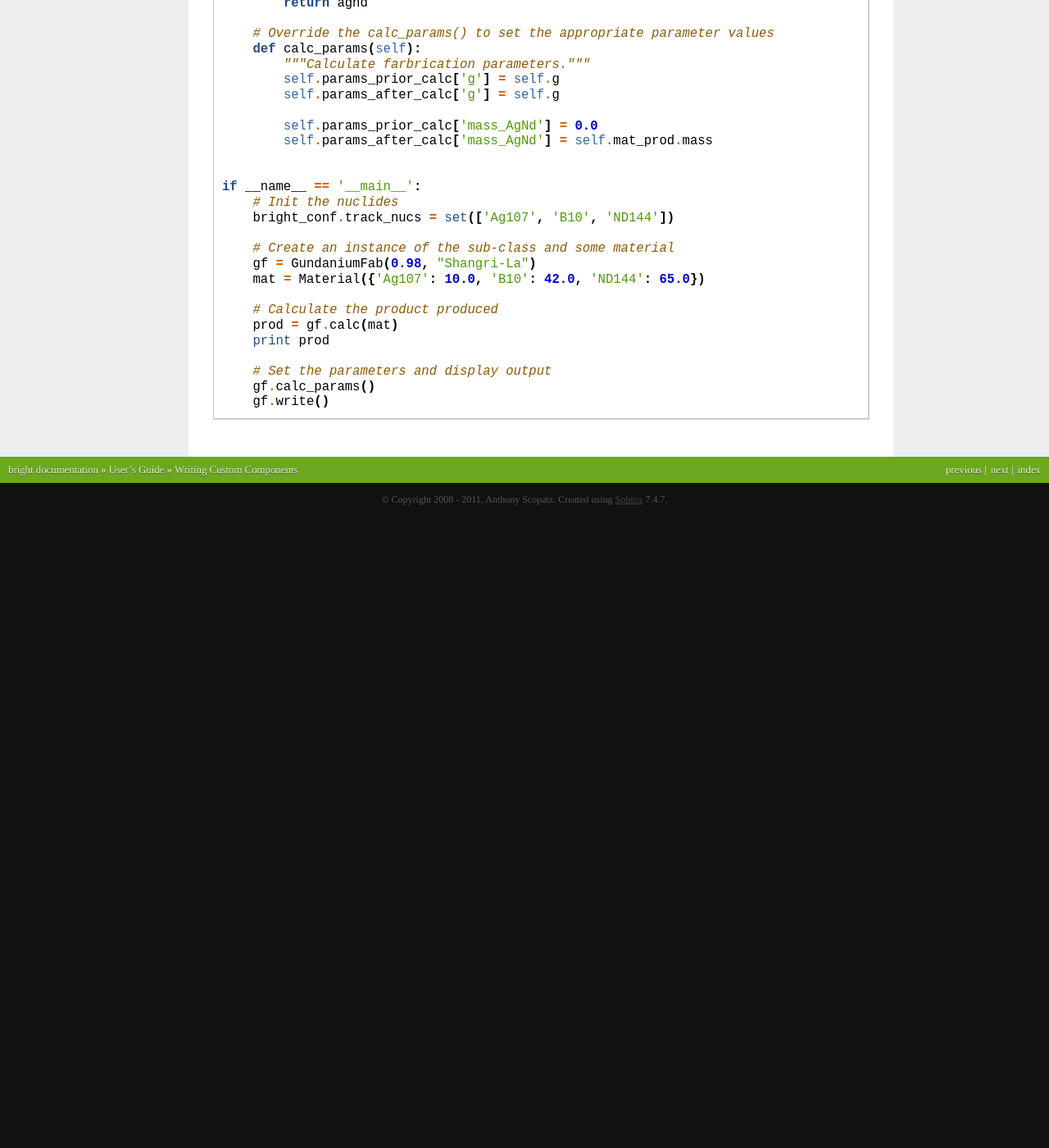
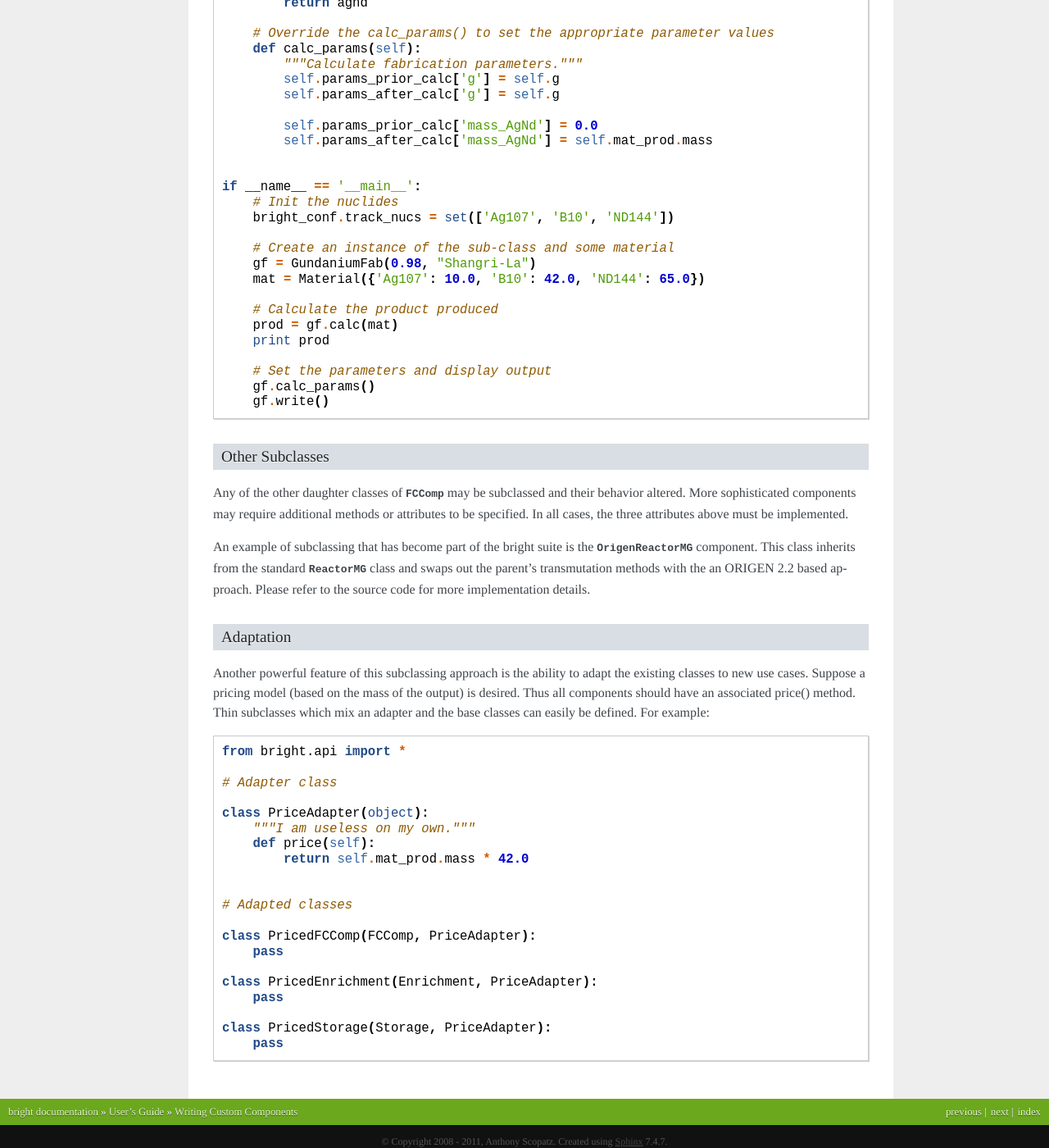
Before and after one commit to bright-dev/bright, a Sphinx documentation site: the page built from doc/source/usersguide/custom.rst, in a window 1280 px wide and 1400 px high, scrolled down 1591 px. Shown: the whole window at 82% size. Built offline with Sphinx 7.4.7, drawn with Linux system fonts in a browser that asks for light colours; formulas are drawn with MathJax 3; the version number could not be read and is left out; before the commit the page ends 2221 px from its top, so only the background shows below that; some of the changed text lies outside the part shown.

Commit message:
Updated custom docs.

```diff
--- a/doc/source/usersguide/custom.rst
+++ b/doc/source/usersguide/custom.rst
@@ -8,16 +8,16 @@ is to allow the user or developer to easily create their own custom components.
 the existing functionality is to subclass existing components.  This may be done *either* on the C++ level
 or on the Python level.
 
-============
-FCComp Mixin
-============
+==================
+Subclassing FCComp
+==================
 The abstract base class for bright is the fuel cycle component :class:`FCComp <bright.fccomp.FCComp>`.
 This class handles much of the logic for initialization, I/O, and contains member variables which
 are common to all components.  To successfully subclass :class:`FCComp <bright.fccomp.FCComp>`,
 the child class should override the following attributes and methods:
 
 * **track_params**: A set of strings used as keys in the params_prior_calc and params_after_calc
-  maps.  This denotes what parameters are fundementally important for this component to follow
+  maps.  This denotes what parameters are fundamentally important for this component to follow
   and determines which parameters are written to output.
 * **calc([input])**: A method which computes and returns the output material mat_prod given an input
   material mat_feed.  If input is not supplied as an argument to this function, the mat_feed material
@@ -83,7 +83,7 @@ You start out by subclassing :class:`FCComp <bright.fccomp.FCComp>`::
 
         # Override the calc_params() to set the appropriate parameter values
         def calc_params(self):
-            """Calculate farbrication parameters."""
+            """Calculate fabrication parameters."""
             self.params_prior_calc['g'] = self.g
             self.params_after_calc['g'] = self.g
 
@@ -106,3 +106,46 @@ You start out by subclassing :class:`FCComp <bright.fccomp.FCComp>`::
         # Set the parameters and display output
         gf.calc_params()
         gf.write()
+
+
+----------------
+Other Subclasses
+----------------
+Any of the other daughter classes of :class:`FCComp <bright.fccomp.FCComp>` may be subclassed
+and their behavior altered.  More sophisticated components may require additional methods or
+attributes to be specified. In all cases, the three attributes above must be implemented.
+
+An example of subclassing that has become part of the bright suite is the
+:class:`OrigenReactorMG <bright.origen_reactormg.OrigenReactorMG>` component.  This class
+inherits from the standard :class:`ReactorMG <bright.reactormg.ReactorMG>` class and swaps
+out the parent's transmutation methods with the an ORIGEN 2.2 based approach.  Please refer
+to the source code for more implementation details.
+
+----------
+Adaptation
+----------
+Another powerful feature of this subclassing approach is the ability to adapt the existing
+classes to new use cases.  Suppose a pricing model (based on the mass of the output) is desired.
+Thus all components should have an associated price() method.  Thin subclasses which mix
+an adapter and the base classes can easily be defined.  For example::
+
+    from bright.api import *
+
+    # Adapter class
+
+    class PriceAdapter(object):
+        """I am useless on my own."""
+        def price(self):
+            return self.mat_prod.mass * 42.0
+
+
+    # Adapted classes
+
+    class PricedFCComp(FCComp, PriceAdapter):
+        pass
+
+    class PricedEnrichment(Enrichment, PriceAdapter):
+        pass
+
+    class PricedStorage(Storage, PriceAdapter):
+        pass
```
Also changed, not shown: 1 other file.
